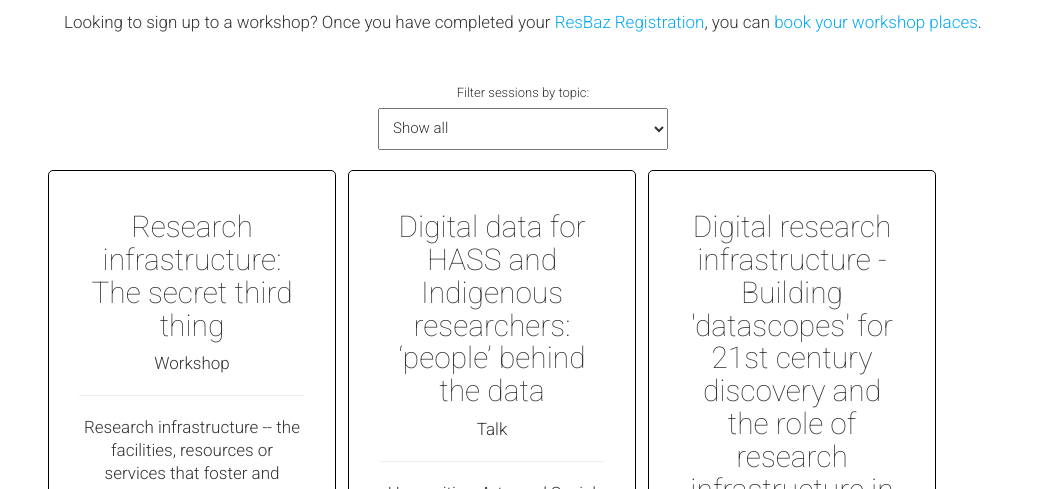
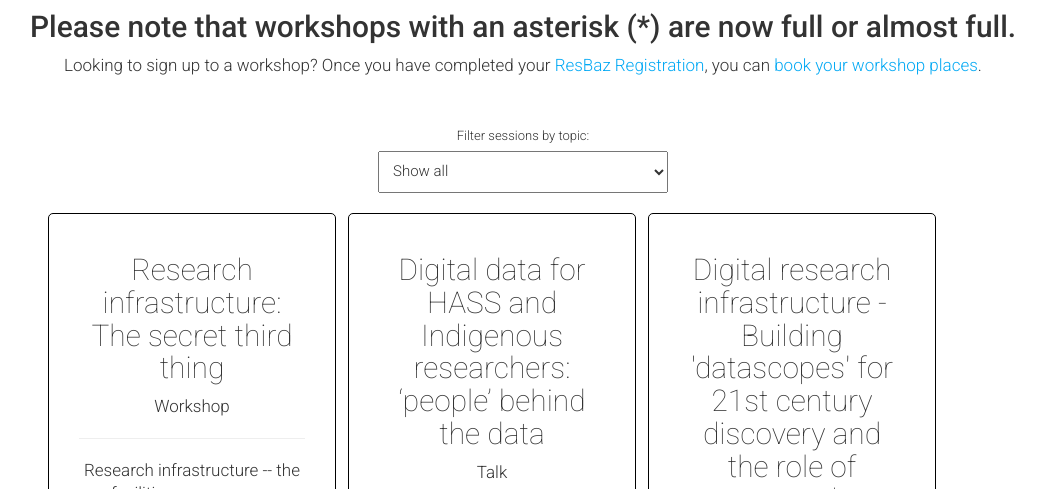
Before and after one commit to resbaz/resbazvic2024, a Jekyll site: the page built from sessions.html, in a window 1280 px wide and 900 px high, cut to the strip 411-900 px from the top of the window. Shown: the whole strip, without its empty margins (117-1162 px from the left). Built offline with Jekyll 4.4.1, drawn with Linux system fonts in a browser that asks for light colours; nearby versions of some CDN libraries.

Commit message:
notice on full workshops

```diff
--- a/schedule.html
+++ b/schedule.html
@@ -9,6 +9,7 @@ image: PurpleF_Dark_ResbazQld_NathCampus.jpg
 
 <div style="text-align: center;margin-bottom: -10px;">
   <h5>&nbsp; &nbsp;<a href="https://qcif-training.github.io/common_reference/schedule_071123.pdf"><b>Download PDF schedule</b></a></h5>
+  <h5><b>Please note that workshops with an asterisk (&#42;) are now full or almost full.</b></h5>
   <p>Looking to sign up to a workshop? Once you have completed your <a href="https://events.humanitix.com/resbazqld-2023">ResBaz Registration</a>, you can <a href="https://resbaz.github.io/resbaz2023qld/blog/workshop-booking-open">book your workshop places</a>.</p>
 </div>
 
--- a/sessions.html
+++ b/sessions.html
@@ -8,6 +8,7 @@ image: stones.jpg
 {% include top-section.html %}
 
 <div style="text-align: center;margin-bottom: -10px;margin-top: 15px;">
+  <h5><b>Please note that workshops with an asterisk (&#42;) are now full or almost full.</b></h5>
   <p>Looking to sign up to a workshop? Once you have completed your <a href="https://events.humanitix.com/resbazqld-2023">ResBaz Registration</a>, you can <a href="https://resbaz.github.io/resbaz2023qld/blog/workshop-booking-open">book your workshop places</a>.</p>
 </div>
 
```
